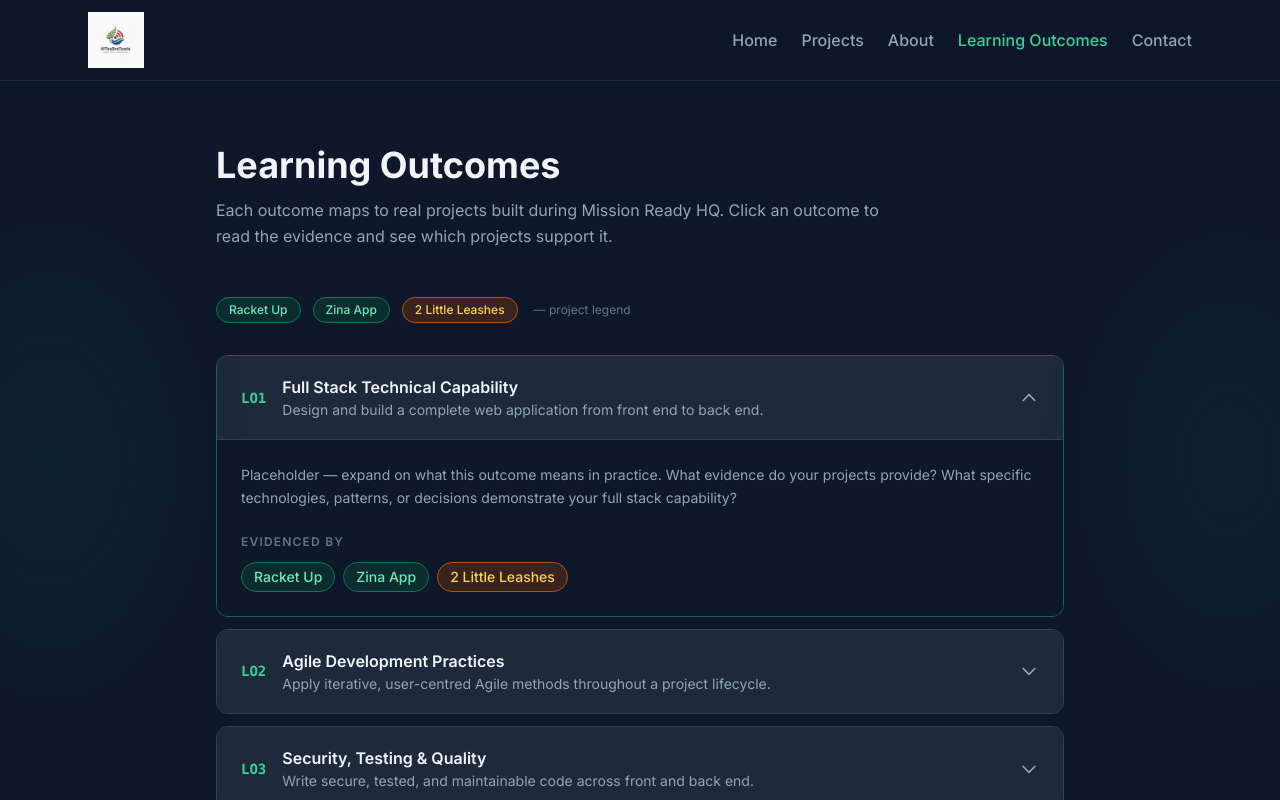
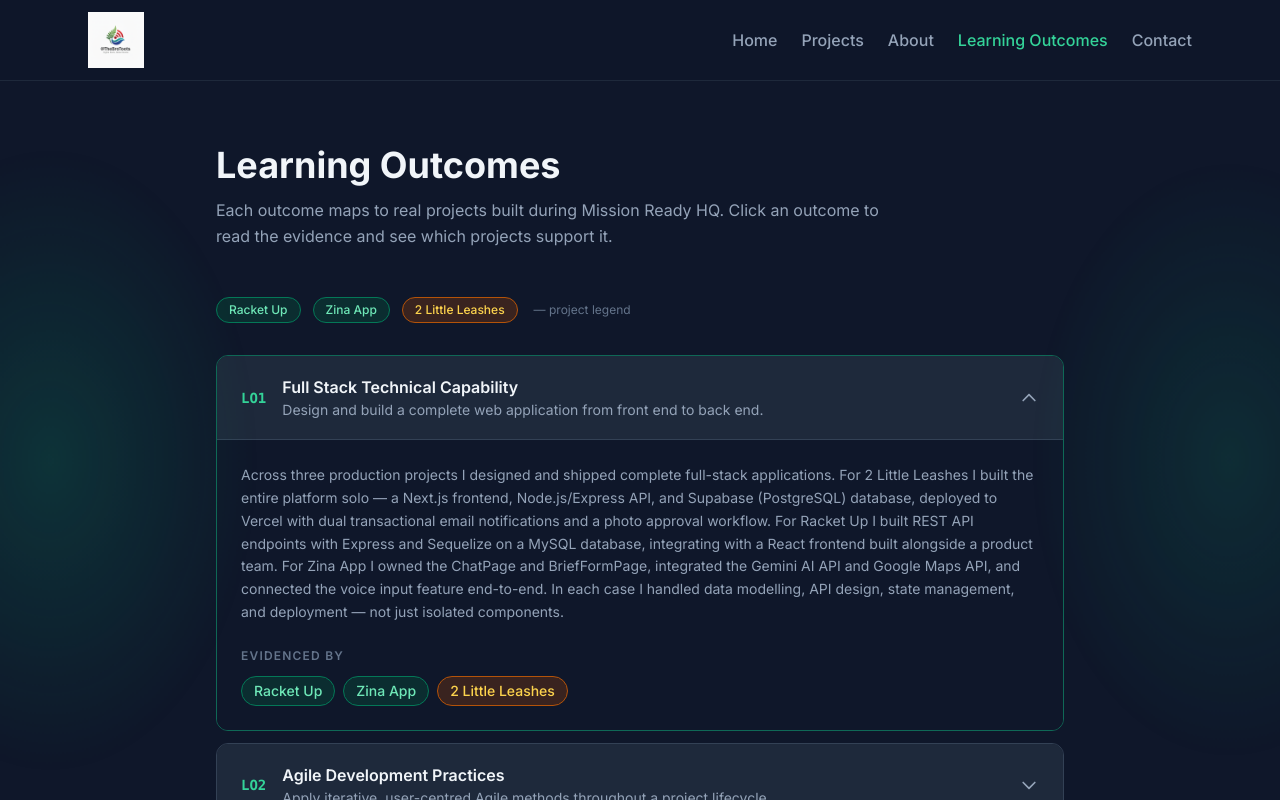
Before and after one commit to Turei-hub/portfolio, a React (Vite) app: page /learning-outcomes in a window 1280 px wide. Shown: the top 800 px of the page. Built offline with nearby package versions, Linux system fonts and the light colour scheme.

Commit message:
fill in LO1-LO5 content, increase dot grid and glow visibility

```diff
--- a/src/index.css
+++ b/src/index.css
@@ -9,7 +9,7 @@
 
   body {
     background-color: #0b1a17;
-    background-image: radial-gradient(circle, rgba(255,255,255,0.04) 1px, transparent 1px);
+    background-image: radial-gradient(circle, rgba(255,255,255,0.08) 1px, transparent 1px);
     background-size: 28px 28px;
     @apply text-slate-100;
   }
@@ -28,7 +28,7 @@
   width: 400px;
   height: 600px;
   border-radius: 50%;
-  background: radial-gradient(ellipse, rgba(16, 185, 129, 0.08) 0%, transparent 70%);
+  background: radial-gradient(ellipse, rgba(16, 185, 129, 0.18) 0%, transparent 70%);
   pointer-events: none;
   z-index: 0;
   animation: pulse-glow 6s ease-in-out infinite alternate;
--- a/src/pages/LearningOutcomes.jsx
+++ b/src/pages/LearningOutcomes.jsx
@@ -6,7 +6,7 @@
     title: 'Full Stack Technical Capability',
     summary: 'Design and build a complete web application from front end to back end.',
     detail:
-      'Placeholder — expand on what this outcome means in practice. What evidence do your projects provide? What specific technologies, patterns, or decisions demonstrate your full stack capability?',
+      'Across three production projects I designed and shipped complete full-stack applications. For 2 Little Leashes I built the entire platform solo — a Next.js frontend, Node.js/Express API, and Supabase (PostgreSQL) database, deployed to Vercel with dual transactional email notifications and a photo approval workflow. For Racket Up I built REST API endpoints with Express and Sequelize on a MySQL database, integrating with a React frontend built alongside a product team. For Zina App I owned the ChatPage and BriefFormPage, integrated the Gemini AI API and Google Maps API, and connected the voice input feature end-to-end. In each case I handled data modelling, API design, state management, and deployment — not just isolated components.',
     projects: ['Racket Up', 'Zina App', '2 Little Leashes'],
   },
   {
@@ -14,7 +14,7 @@
     title: 'Agile Development Practices',
     summary: 'Apply iterative, user-centred Agile methods throughout a project lifecycle.',
     detail:
-      'Placeholder — describe your use of sprints, standups, Trello or Jira, retrospectives, and user stories. How did Agile shape the way you worked and what you shipped?',
+      'On Racket Up I worked within a real product team structure with a client (Ryan), a project manager (Frankie), a UX partner (Ain), and a developer peer (Joe). We ran sprints with a product backlog, held regular standups, and iterated based on client feedback in review sessions. Features were broken into user stories and prioritised collaboratively — nothing was built without a clear user need behind it. On Zina App the team used a shared GitHub repo with branch-based workflows, pull request reviews, and a Show & Tell delivery deadline that drove sprint planning. Both projects gave me direct experience of the gap between what a client asks for and what they actually need — and how Agile ceremonies create the space to close that gap.',
     projects: ['Racket Up', 'Zina App'],
   },
   {
@@ -22,7 +22,7 @@
     title: 'Security, Testing & Quality',
     summary: 'Write secure, tested, and maintainable code across front and back end.',
     detail:
-      'Placeholder — cover your approach to authentication, input validation, OWASP considerations, and which testing frameworks or strategies you used. What does quality mean to you in practice?',
+      'For Zina App I wrote 28 Jest unit tests covering the core AI and form logic — the most rigorous test suite I\'ve built to date. For 2 Little Leashes I implemented environment variable management for Supabase keys and email credentials, keeping secrets out of the codebase entirely. Input validation runs on both the client and server side. I applied OWASP principles around authentication flows and protected admin routes with server-side checks rather than relying on client state alone. On Racket Up I used Sequelize as an ORM to prevent SQL injection at the data layer. Quality to me means code that a teammate can read without asking questions — I aim for clear naming, small focused functions, and no silent failures.',
     projects: ['Zina App', '2 Little Leashes'],
   },
   {
@@ -30,7 +30,7 @@
     title: 'Collaboration & Communication',
     summary: 'Work effectively in a team and communicate technical concepts to varied audiences.',
     detail:
-      'Placeholder — evidence of teamwork, Git collaboration, pair programming, presenting work to stakeholders, writing documentation, and explaining decisions clearly.',
+      'On Racket Up I held direct client meetings with Ryan to gather requirements, translate them into technical tasks, and report back on progress in plain language. I worked alongside Ain on UX decisions, bridging design intent and implementation constraints. Code collaboration ran through GitHub — branching, pull requests, and peer reviews were part of the daily workflow. For Zina App the team presented a full Show & Tell to Z Energy stakeholders in April 2026, where I explained the AI integration and demo\'d the voice input feature live. For 2 Little Leashes I managed the entire client relationship with Meihana — scoping requirements, communicating timelines, and training her on the admin dashboard after launch. Communicating across technical and non-technical audiences is something I\'ve had to do consistently across every project.',
     projects: ['Racket Up'],
   },
   {
@@ -38,7 +38,7 @@
     title: 'Professional Reflection & Growth',
     summary: 'Reflect critically on your own learning journey and professional development.',
     detail:
-      'Placeholder — where did you start? What shifted in your thinking? What are you still working on? This is your most personal outcome — make it honest and specific.',
+      'I came into this programme from a trades background — felling trees, building structures, working with my hands in the bush. The instincts are the same: read the situation, make a plan, execute with precision, and own the result. What changed at Mission Ready was the speed. I had to get comfortable being wrong quickly, adjusting, and shipping anyway. The biggest shift in my thinking was moving from "I need to understand everything before I start" to "start, get feedback, understand through doing." I\'m still working on depth in system design and database optimisation. But I\'ve shipped real products for real clients, and I\'ve done it as part of teams and solo. I\'m building toward a career where technical skill meets cultural purpose — tools that serve Māori communities, veterans, and the people around me. Everything I\'m doing in tech is part of the legacy I\'m leaving for my sons.',
     projects: ['Racket Up', 'Zina App', '2 Little Leashes'],
   },
 ]
```
